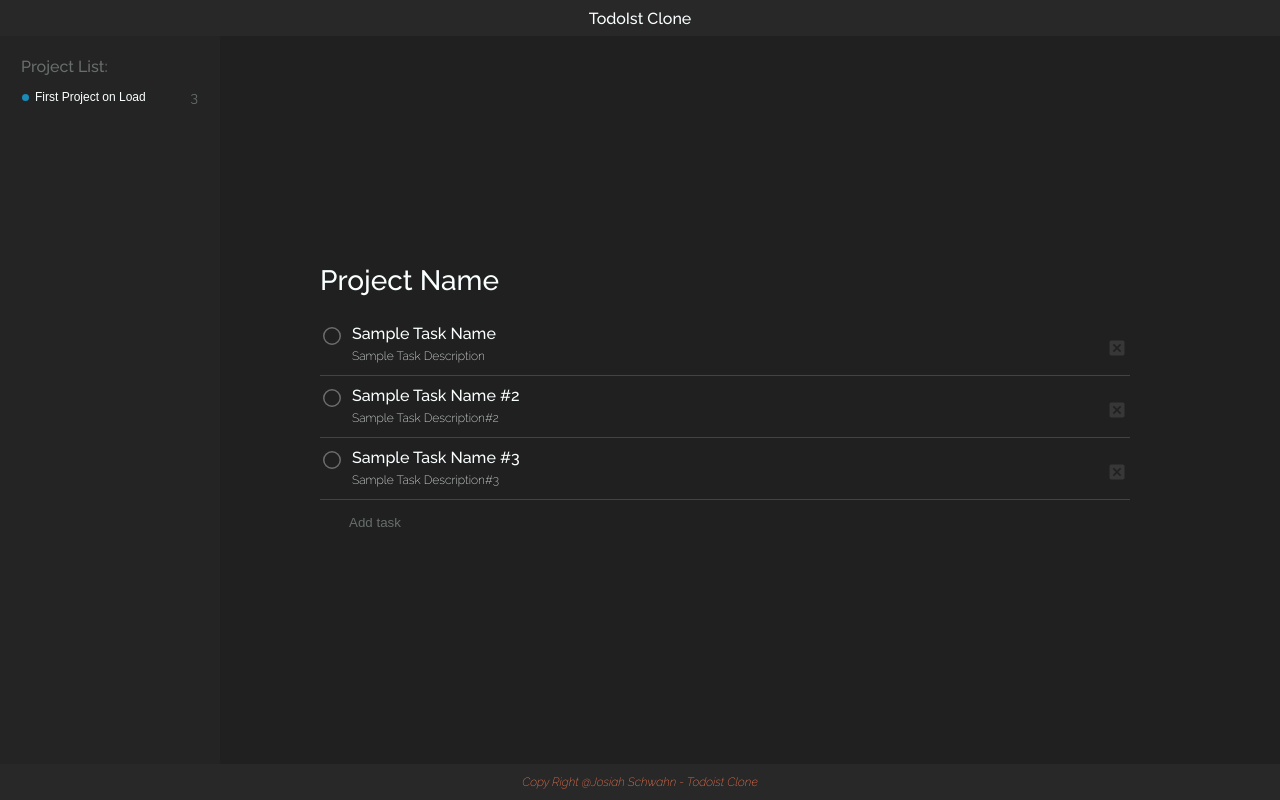
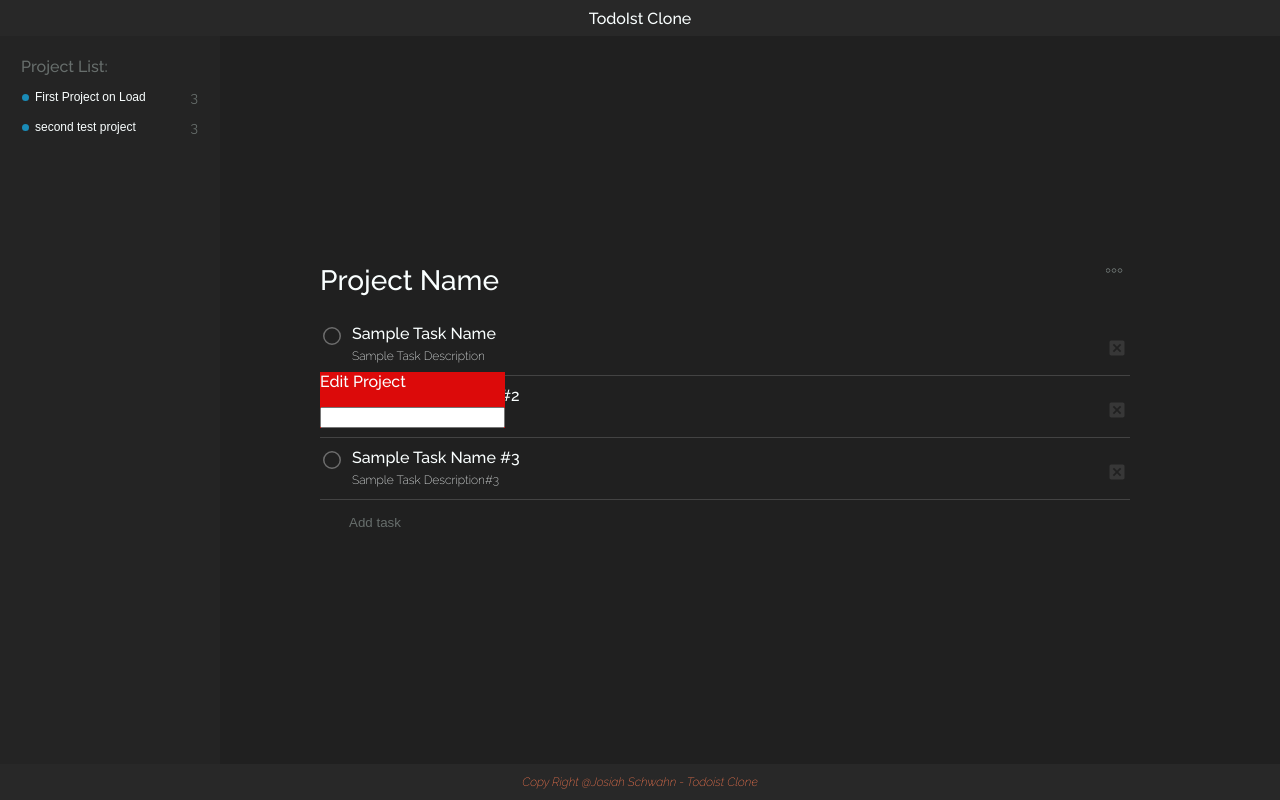
Before and after one commit to JosiahSchwahn/todoist-clone, a website built with webpack: page dist/index.html in a window 1280 px wide. Both pictures are taken after a click on the button "First Project on Load". Built offline with nearby package versions, Linux system fonts and the light colour scheme.

Commit message:
finishing tomorrow

```diff
--- a/src/css/style.css
+++ b/src/css/style.css
@@ -170,12 +170,35 @@
     padding-right: 150px;
 }
 
+.task-list-title{
+    display: flex;
+    flex-direction: row;
+    justify-content: space-between;
+
+
+}
+
 .project-name{
     font-size: 28px;
     padding-bottom: 18px;
     display: flex;
     align-items: center;
     height: 30px;
+}
+
+.project-name-edit-button > svg{
+
+    display: block;
+    margin: 0 auto;
+
+    cursor: pointer;
+}
+
+.edit-project-name-modal{
+    position: absolute;
+    display: flex;
+    flex-direction: column;
+    background-color: #dc0a0a;
 }
 
 #add-task-btn{
--- a/src/modules/UIController.js
+++ b/src/modules/UIController.js
@@ -38,14 +38,34 @@
         projectName.innerHTML = toDoList.getLiveProject().getProjectName();
     }
 
+    //renders project list and adds eventListeners to all project elements
     const renderProjectList = () =>{
         const projectListQuery = document.querySelector(".project-list-items");
         let projectList = toDoList.getProjectList();
         projectListQuery.innerHTML = '';
         for (let i = 0; i < projectList.length; i++){
             let projectListItemElement = projectListElement(projectList[i]);
+            projectListItemElement.setAttribute(`id`, `project-list-item-#${i}`);
             projectListQuery.appendChild(projectListItemElement);
         }
+        //adds eventListener to all project list elements
+        const projectListElements = document.querySelectorAll(".project-list-item");
+        projectListElements.forEach((projectListElement) => {
+            projectListElement.addEventListener("click", (e) => {
+                //gets the id of the clicked element
+                let id = e.target.parentNode.getAttribute("id");
+                id = parseInt(id.charAt(id.length - 1));
+                toDoList.setProjectViewNumber(id);
+                pageTaskEvent();
+            });
+        });
+
+
+    };
+
+    const switchProjectView = () => {
+        const projectListQuery = document.querySelector(".project-list-items");
+        projectListQuery.innerHTML = '';
     }
 
     const deleteTaskItemListener = () =>{
--- a/src/modules/projectListUI.js
+++ b/src/modules/projectListUI.js
@@ -1,22 +1,9 @@
-/*
- <!-- ? SINGULAR ITEM-->
-    <div class="project-list-item">
-        <div class="project-icon">
-            <svg width="7" height="7" viewBox="0 0 7 7" fill="none" xmlns="http://www.w3.org/2000/svg">
-                <circle cx="3.5" cy="3.5" r="3.5" fill="#1A8BB7"/>
-            </svg>
-        </div>
-        <button class="project-button" id="project-button-one">Project Two</button>
-        <div class="project-counter">15</div>
-    </div>
-
-
-*/
 
 export const projectListElement = (project) =>{
     // Create the main container
     const projectListItem = document.createElement('div');
     projectListItem.classList.add('project-list-item');
+
 
     // Create the project icon container
     const projectIcon = document.createElement('div');
@@ -54,6 +41,5 @@
     projectListItem.appendChild(projectIcon);
     projectListItem.appendChild(projectButton);
     projectListItem.appendChild(projectCounter);
-
     return projectListItem;
 }
--- a/src/modules/todolist.js
+++ b/src/modules/todolist.js
@@ -3,7 +3,7 @@
 
 export const toDoList = (() =>{
 
-    let projectList = [project("First Project on Load")];
+    let projectList = [project("First Project on Load"), project("second test project")];
     let currentViewProject = 0;
 
 
```
Also changed, not shown: dist/index.html, dist/main.js, dist/svg/project-edit-svg.svg (added).
